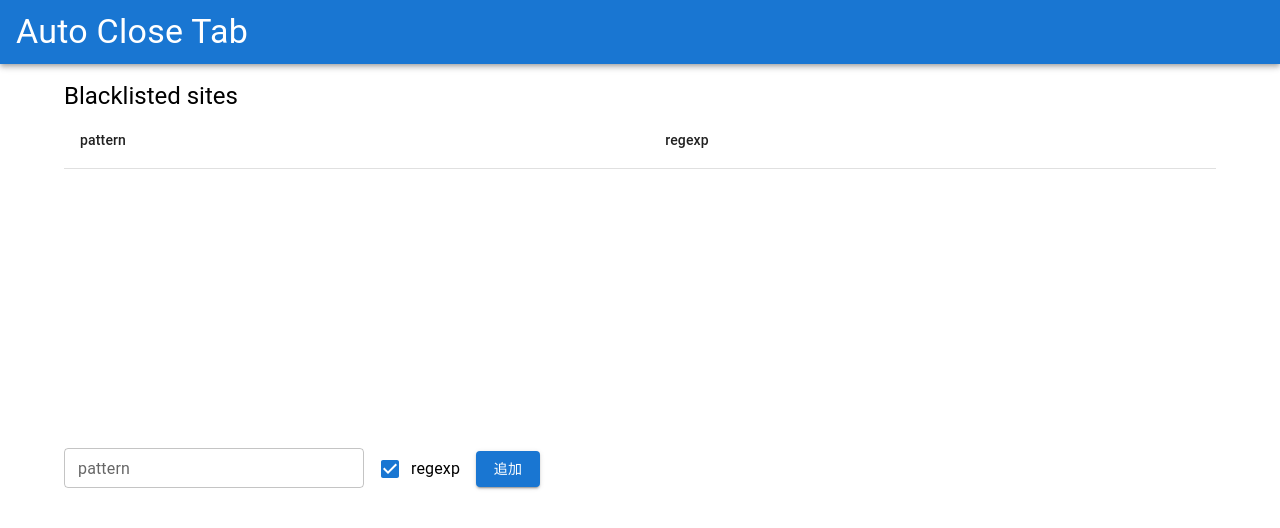
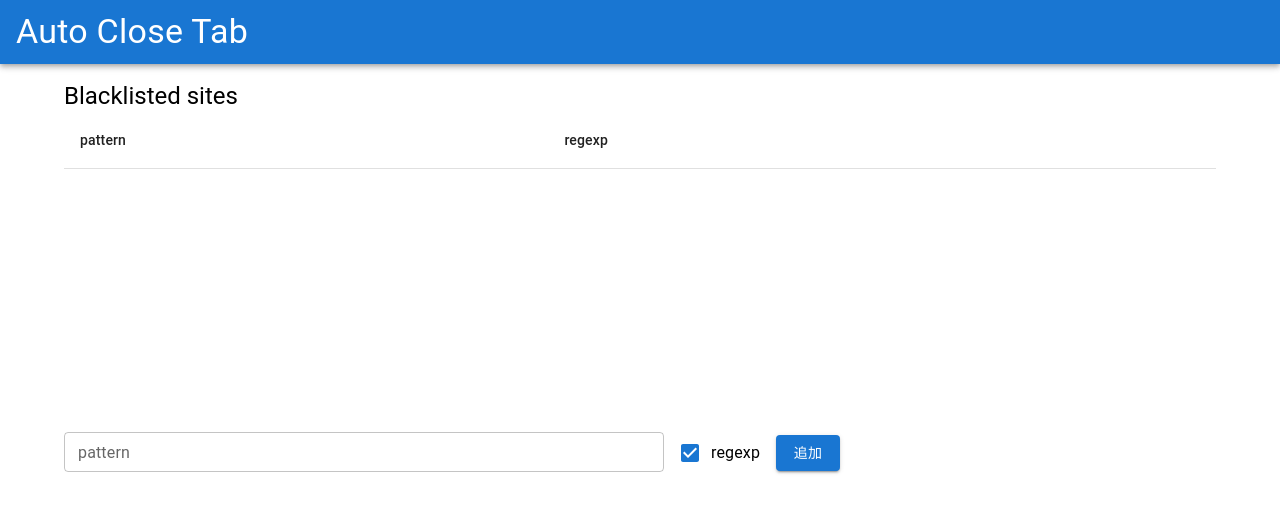
Before and after one commit to senkentarou/auto_close_tab, a React (Create React App) app: page / in a window 1280 px wide. Shown: the top 528 px of the page. Built offline with nearby package versions, Linux system fonts and the light colour scheme.

Commit message:
:sparkles: add remove button

```diff
--- a/package.json
+++ b/package.json
@@ -5,6 +5,7 @@
   "dependencies": {
     "@emotion/react": "^11.7.1",
     "@emotion/styled": "^11.6.0",
+    "@mui/icons-material": "^5.6.2",
     "@mui/material": "^5.4.1",
     "@types/node": "^16.11.24",
     "@types/react": "^17.0.39",
--- a/src/components/BlackListTable.tsx
+++ b/src/components/BlackListTable.tsx
@@ -12,14 +12,16 @@ import {
   Typography,
   FormControl,
   FormControlLabel,
-  Checkbox
+  Checkbox,
+  IconButton
 } from '@mui/material';
 import { styled } from '@mui/material/styles';
+import DeleteIcon from '@mui/icons-material/Delete';
 
 const BlackListTableContainer = styled(TableContainer)({
   width: '100%',
-  height: '20rem',
-  marginBottom: '1rem'
+  height: '18rem',
+  marginBottom: '2rem'
 });
 
 const BlackListFormControl = styled(FormControl)({
@@ -28,7 +30,7 @@ const BlackListFormControl = styled(FormControl)({
 });
 
 const BlackListInput = styled(TextField)({
-  width: '300px',
+  width: '600px',
   marginRight: '1rem'
 });
 
@@ -50,13 +52,28 @@ export const BlackListTable: React.VFC = () => {
   const [blackListRow, setBlackListRow] = useState<BlackListRow>(initialBlackListRow);
 
   const handleSetList = () => {
+    // 空白のみは弾く
     if (blackListRow['pattern'].trim() === '') {
       return;
     }
+
+    // 同じパターンなら弾く
+    const samePatternIndex = blackListTable.findIndex((data) => data['pattern'] === blackListRow['pattern']);
+    if (samePatternIndex !== -1) {
+      return;
+    }
+
     const nextList = [...blackListTable, blackListRow];
     chrome.storage.local.set({ blackListTable: nextList }, () => {
       setBlackListTable(nextList);
       setBlackListRow(initialBlackListRow);
+    });
+  };
+
+  const handleDeleteRow = (data: BlackListRow) => {
+    const nextList = blackListTable.filter((blackListRow) => blackListRow['pattern'] !== data['pattern']);
+    chrome.storage.local.set({ blackListTable: nextList }, () => {
+      setBlackListTable(nextList);
     });
   };
 
@@ -75,6 +92,7 @@ export const BlackListTable: React.VFC = () => {
             <TableRow>
               <TableCell>pattern</TableCell>
               <TableCell>regexp</TableCell>
+              <TableCell></TableCell>
             </TableRow>
           </TableHead>
           <TableBody>
@@ -83,6 +101,11 @@ export const BlackListTable: React.VFC = () => {
                 <TableRow key={idx}>
                   <TableCell>{data['pattern']}</TableCell>
                   <TableCell>{data['regexp'].toString()}</TableCell>
+                  <TableCell align="center">
+                    <IconButton onClick={() => handleDeleteRow(data)}>
+                      <DeleteIcon />
+                    </IconButton>
+                  </TableCell>
                 </TableRow>
               );
             })}
```
Also changed, not shown: 1 other file (tests, documents, lock files or other folders).
